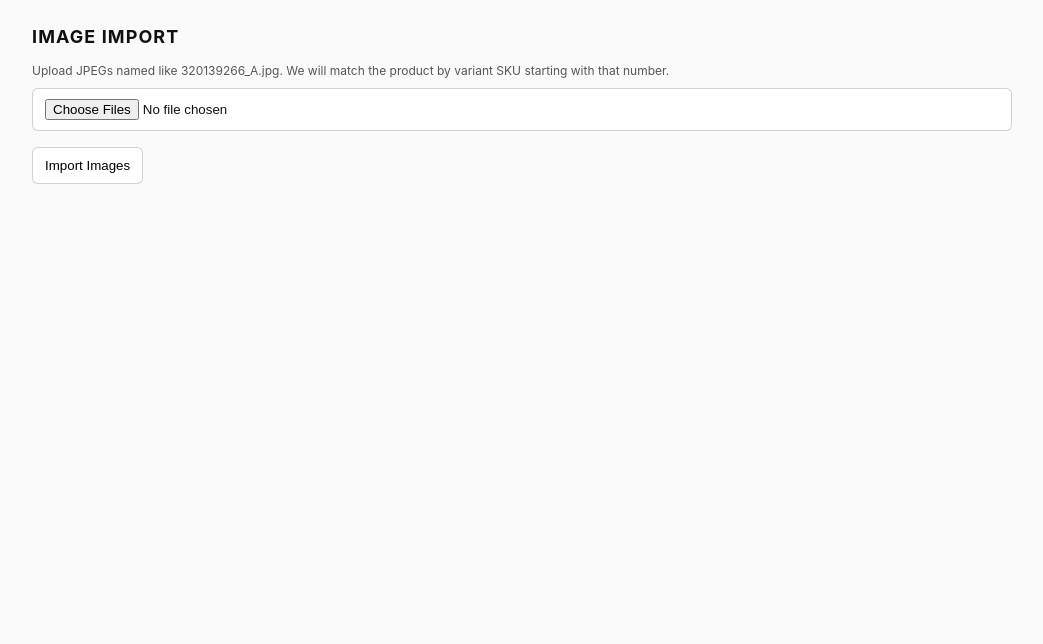
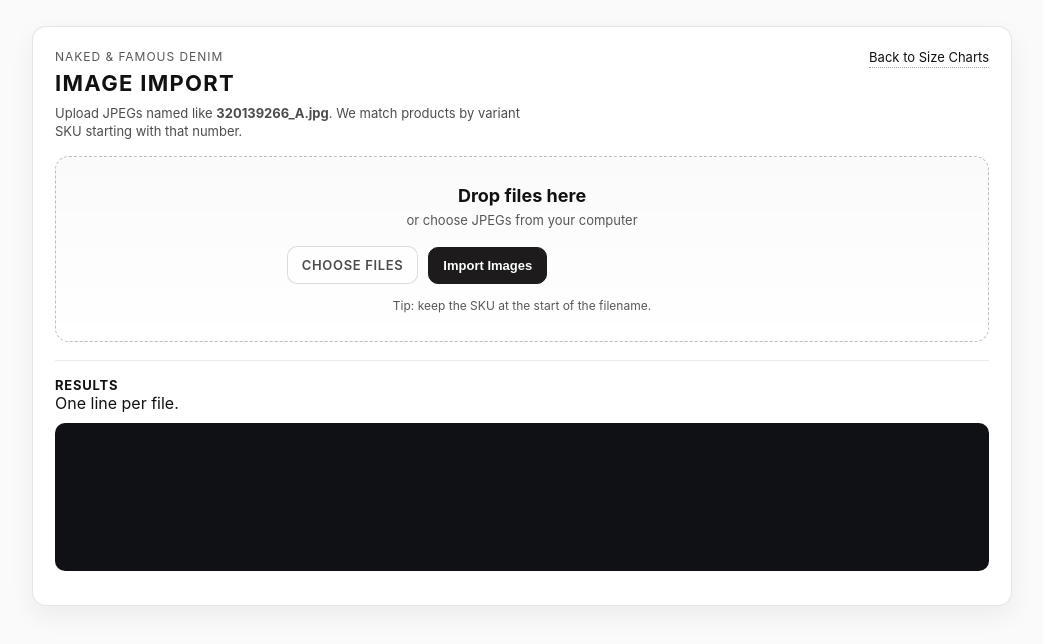
Before and after one commit to giginfd/size-chart-app, a website: page public/image-import.html in a window 1280 px wide. Shown: the whole page, without its empty margins (118-1161 px from the left). Drawn offline with Linux system fonts and the light colour scheme.

Commit message:
Improve image import styling

```diff
--- a/public/image-import.html
+++ b/public/image-import.html
@@ -8,23 +8,51 @@
 </head>
 <body>
   <div class="wrap">
-    <h1>Image Import</h1>
+    <div class="nfd-card">
+      <div class="nfd-card-header">
+        <div>
+          <div class="nfd-eyebrow">Naked & Famous Denim</div>
+          <h1 class="nfd-title">Image Import</h1>
+          <div class="nfd-subtitle">
+            Upload JPEGs named like <strong>320139266_A.jpg</strong>.
+            We match products by variant SKU starting with that number.
+          </div>
+        </div>
+        <a class="nfd-link" href="/">Back to Size Charts</a>
+      </div>
 
-    <div class="hint">
-      Upload JPEGs named like 320139266_A.jpg.
-      We will match the product by variant SKU starting with that number.
+      <div class="nfd-dropzone">
+        <div class="nfd-dropzone-inner">
+          <div class="nfd-dropzone-title">Drop files here</div>
+          <div class="nfd-dropzone-sub">or choose JPEGs from your computer</div>
+
+          <div class="nfd-actions">
+            <label class="nfd-btn nfd-btn-ghost">
+              Choose Files
+              <input id="fileInput" type="file" accept=".jpg,.jpeg" multiple hidden />
+            </label>
+
+            <button id="uploadBtn" type="button" class="nfd-btn nfd-btn-solid">
+              Import Images
+            </button>
+
+            <div id="status" class="nfd-status"></div>
+          </div>
+
+          <div class="nfd-hint">
+            Tip: keep the SKU at the start of the filename.
+          </div>
+        </div>
+      </div>
+
+      <div class="nfd-results">
+        <div class="nfd-results-head">
+          <div class="nfd-results-title">Results</div>
+          <div class="nfd-results-note">One line per file.</div>
+        </div>
+        <pre id="log" class="nfd-log"></pre>
+      </div>
     </div>
-
-    <div class="row">
-      <input id="fileInput" type="file" accept=".jpg,.jpeg" multiple />
-    </div>
-
-    <div class="actions">
-      <button id="uploadBtn" type="button">Import Images</button>
-      <div id="status"></div>
-    </div>
-
-    <pre id="log" style="margin-top:14px; white-space:pre-wrap;"></pre>
   </div>
 
   <script src="/image-import.js"></script>
--- a/public/styles.css
+++ b/public/styles.css
@@ -145,3 +145,138 @@ tbody th{
 .skuRow input:focus{
   outline:none;
 }
+/* ===== Image Import page polish ===== */
+.nfd-card{
+  background:#fff;
+  border:1px solid rgba(0,0,0,.10);
+  border-radius:14px;
+  padding:22px;
+  box-shadow:0 10px 26px rgba(0,0,0,.06);
+}
+
+.nfd-card-header{
+  display:flex;
+  align-items:flex-start;
+  justify-content:space-between;
+  gap:12px;
+  margin-bottom:16px;
+}
+
+.nfd-eyebrow{
+  font-size:12px;
+  letter-spacing:.08em;
+  text-transform:uppercase;
+  opacity:.7;
+  margin-bottom:6px;
+}
+
+.nfd-title{
+  margin:0;
+  font-size:22px;
+  text-transform:uppercase;
+  letter-spacing:.06em;
+}
+
+.nfd-subtitle{
+  margin-top:8px;
+  font-size:13px;
+  opacity:.75;
+  max-width:60ch;
+  line-height:1.4;
+}
+
+.nfd-link{
+  font-size:13px;
+  text-decoration:none;
+  border-bottom:1px dotted rgba(0,0,0,.35);
+  color:inherit;
+  padding-bottom:2px;
+  white-space:nowrap;
+}
+
+.nfd-dropzone{
+  border:1px dashed rgba(0,0,0,.25);
+  border-radius:14px;
+  background:linear-gradient(180deg, rgba(0,0,0,.02), rgba(0,0,0,.00));
+  padding:28px;
+  text-align:center;
+}
+
+.nfd-dropzone-title{
+  font-weight:700;
+  font-size:18px;
+  margin-bottom:6px;
+}
+
+.nfd-dropzone-sub{
+  font-size:13px;
+  opacity:.7;
+  margin-bottom:18px;
+}
+
+.nfd-actions{
+  display:flex;
+  flex-wrap:wrap;
+  gap:10px;
+  justify-content:center;
+  align-items:center;
+}
+
+.nfd-btn{
+  border-radius:10px;
+  border:1px solid rgba(0,0,0,.18);
+  padding:10px 14px;
+  cursor:pointer;
+  font-weight:600;
+  font-size:13px;
+}
+
+.nfd-btn-ghost{
+  background:#fff;
+}
+
+.nfd-btn-solid{
+  background:#1d1b1b;
+  color:#fff;
+  border-color:#1d1b1b;
+}
+
+.nfd-btn-solid:hover{
+  opacity:.92;
+}
+
+.nfd-status{
+  font-size:13px;
+  opacity:.8;
+  min-width:200px;
+}
+
+.nfd-hint{
+  margin-top:14px;
+  font-size:12px;
+  opacity:.7;
+}
+
+.nfd-results{
+  margin-top:18px;
+  border-top:1px solid rgba(0,0,0,.08);
+  padding-top:16px;
+}
+
+.nfd-results-title{
+  font-weight:700;
+  text-transform:uppercase;
+  letter-spacing:.06em;
+  font-size:13px;
+}
+
+.nfd-log{
+  margin-top:10px;
+  padding:14px;
+  border-radius:10px;
+  background:#0f1115;
+  color:#e6e6e6;
+  font-size:12px;
+  min-height:120px;
+  overflow:auto;
+}
```
